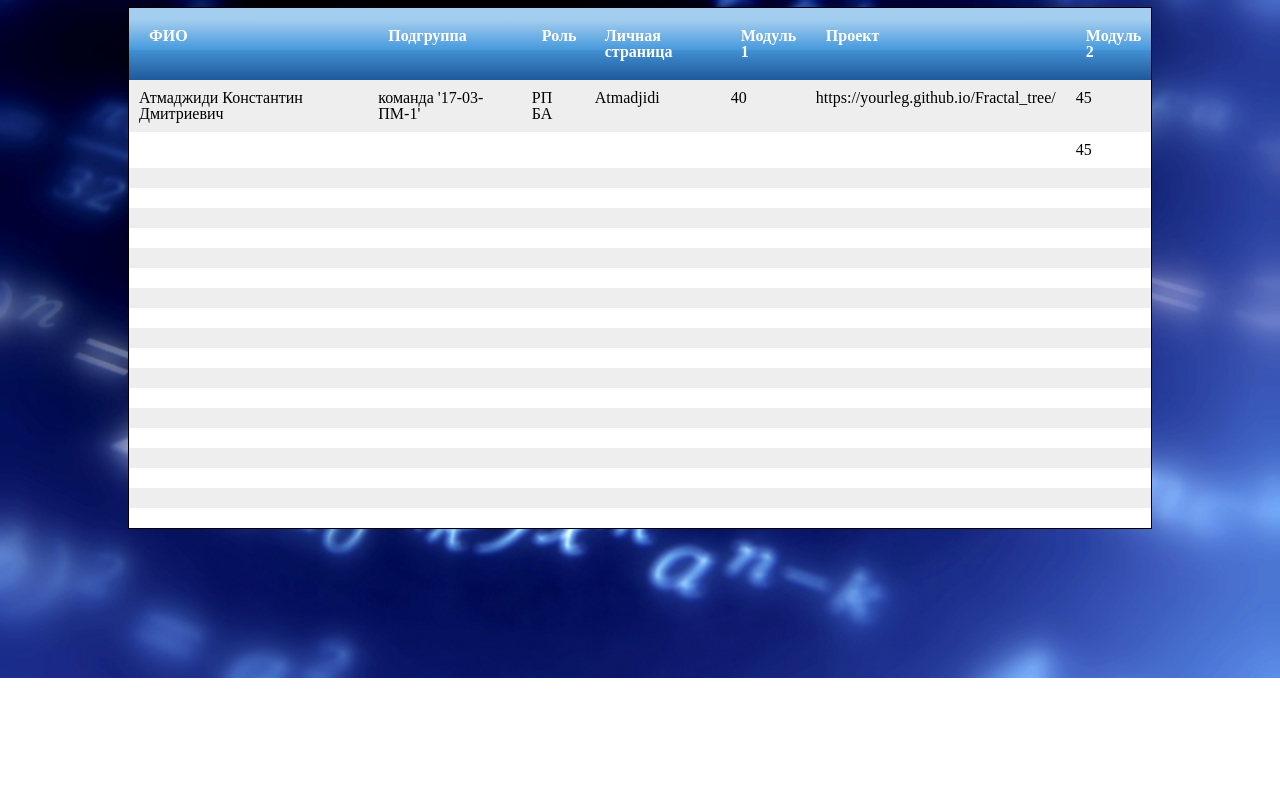
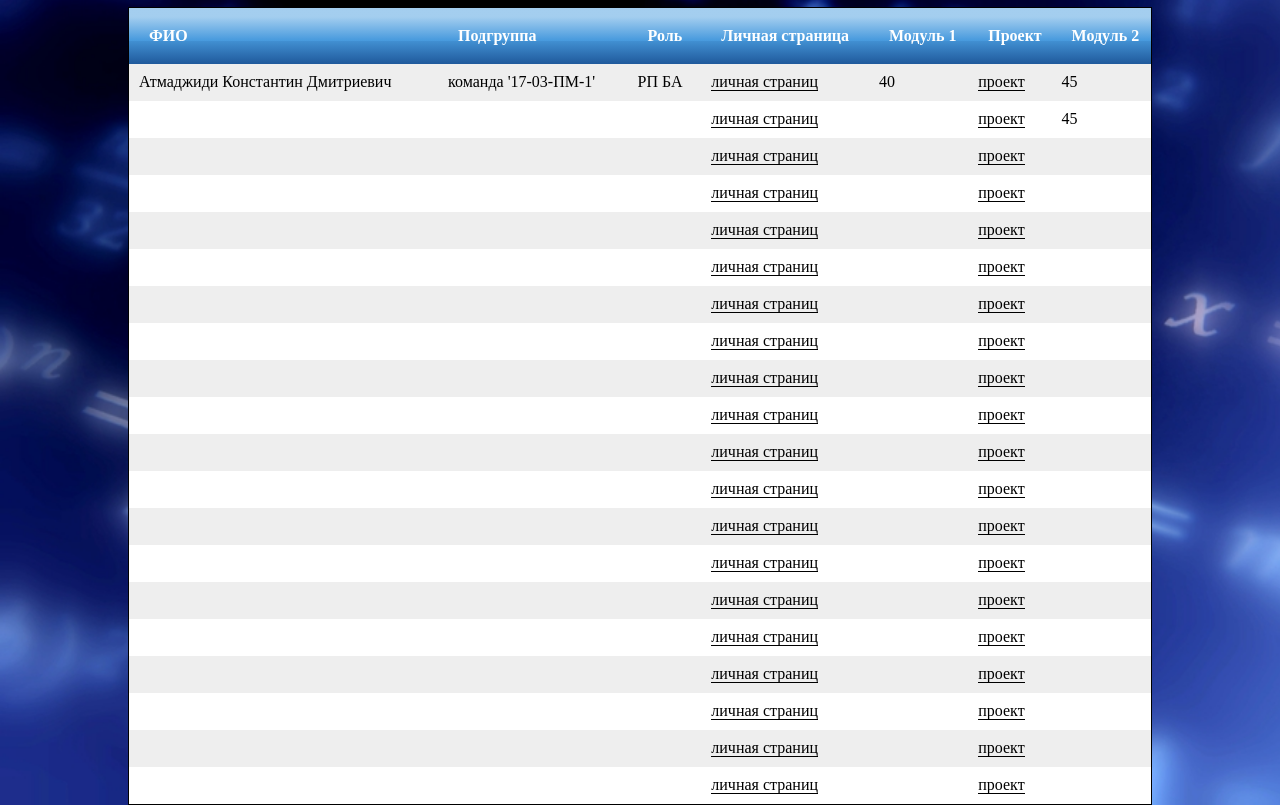
Before and after one commit to rewiel/json, a plain HTML site: page index.html in a window 1280 px wide. Shown: the part 122-927 px from the top of the page. Before the commit the page ends 800 px from the top, so only its background shows below. Drawn offline with nearby package versions, Linux system fonts and the light colour scheme.

Commit message:
size table

```diff
--- a/index.html
+++ b/index.html
@@ -18,7 +18,7 @@
             <script>
                 $.getJSON('data.json', function(data) {
                     $(data.users).each(function(index, item) {
-                      $('#table').append('<tr><td>' + item.firstName + '</td><td>' + item.groupname + '</td><td>' + item.role + '</td><td>' + item.linkForPage + '</td><td>' + item.markFirstModule + '</td><td>' + item.linkProject + '</td><td>' + item.markSecondModule + '</td></tr>');
+                      $('#table').append('<tr><td>' + item.firstName + '</td><td>' + item.groupname + '</td><td>' + item.role + '</td><td><a href="' + item.linkForPage + '">личная страниц</a></td><td>' + item.markFirstModule + '</td><td><a href="' + item.linkProject + '">проект</a></td><td>' + item.markSecondModule + '</td></tr>');
                     });
                 });
             </script>
```
